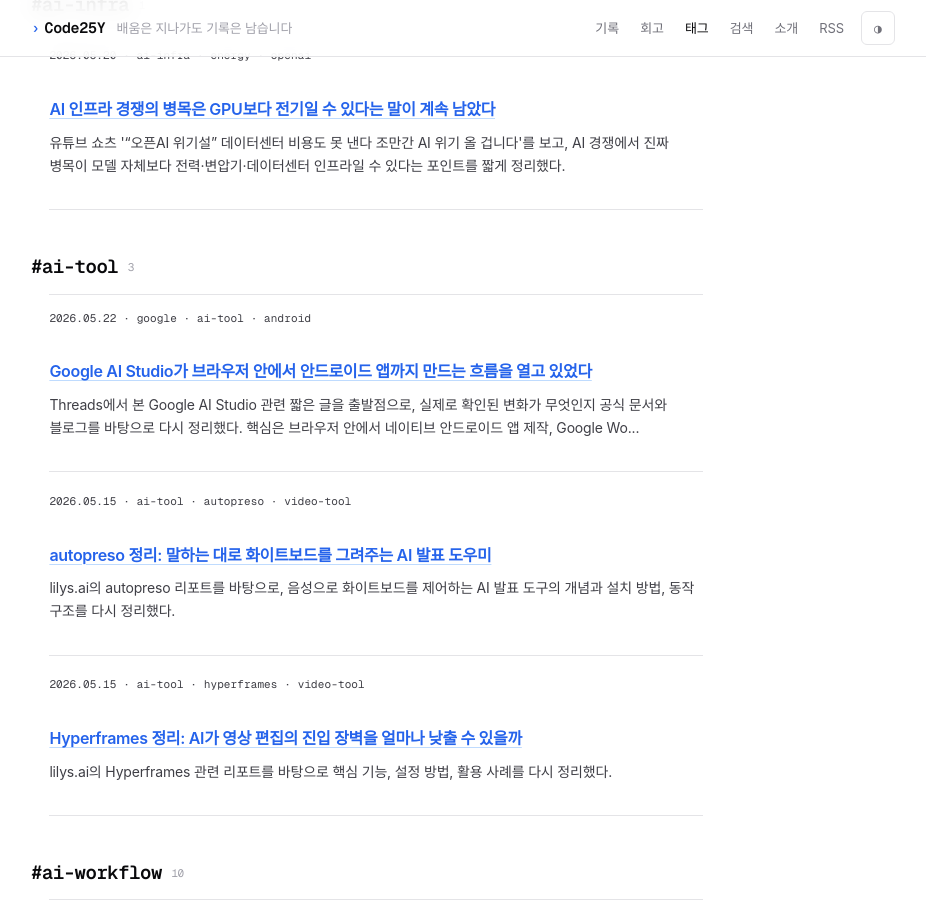
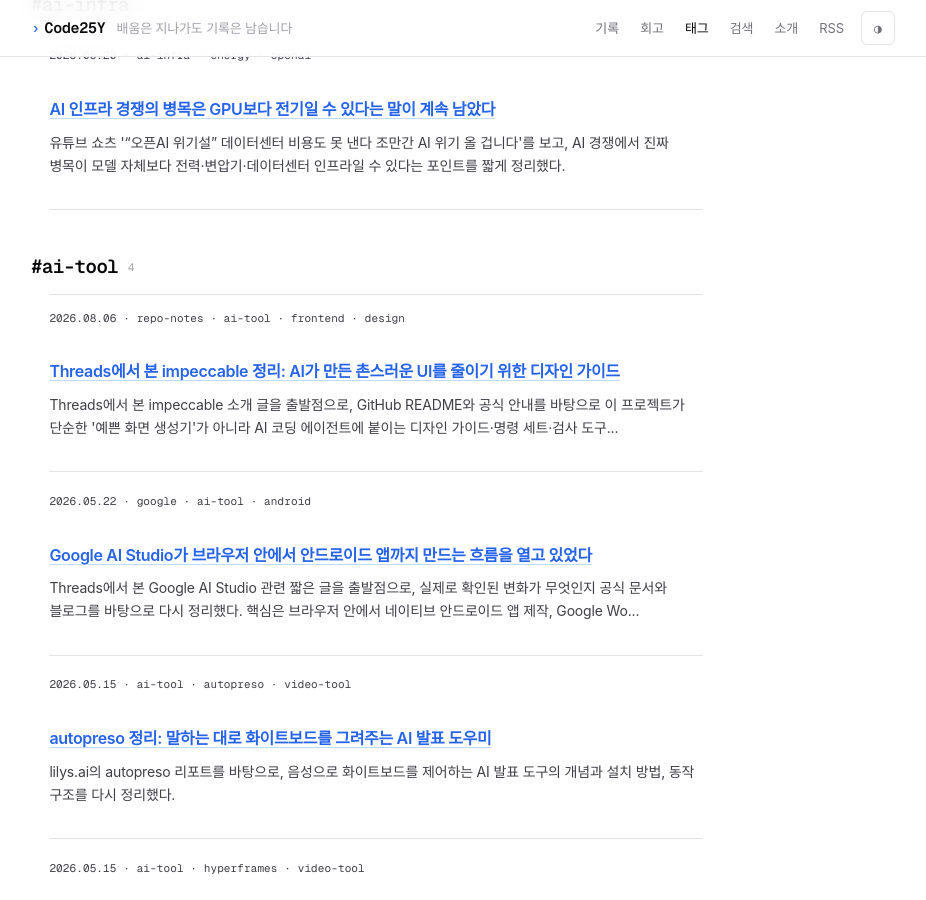
Before and after one commit to songseungyul/Code25Y, a Jekyll site: the page built from tags.md, in a window 1280 px wide and 900 px high, scrolled down 2368 px. Shown: the whole window, without its empty margins (177-1103 px from the left). Built offline with Jekyll 4.4.1, drawn with Linux system fonts in a browser that asks for light colours; some web fonts are replaced; some of the changed text lies outside the part shown.

Commit message:
fix: align impeccable post front matter with current conventions
The post landed with the pre-consolidation shape: `categories: [study, notes]`
and no tags. That gave it a `/study/notes/...` URL unlike the other 31 posts,
left it without tag chips in the home log, and kept it out of the tag index.

Collapse to a single `study` category and add tags (repo-notes, ai-tool,
frontend, design). URL becomes /study/2026/08/06/....

Co-Authored-By: Claude Opus 5 (1M context) <noreply@anthropic.com>

```diff
--- a/_posts/2026-08-06-impeccable-ai-frontend-design-notes.md
+++ b/_posts/2026-08-06-impeccable-ai-frontend-design-notes.md
@@ -2,7 +2,8 @@
 layout: post
 title: "Threads에서 본 impeccable 정리: AI가 만든 촌스러운 UI를 줄이기 위한 디자인 가이드"
 date: 2026-08-06 01:43:40 +0900
-categories: [study, notes]
+categories: [study]
+tags: [repo-notes, ai-tool, frontend, design]
 excerpt: "Threads에서 본 impeccable 소개 글을 출발점으로, GitHub README와 공식 안내를 바탕으로 이 프로젝트가 단순한 '예쁜 화면 생성기'가 아니라 AI 코딩 에이전트에 붙이는 디자인 가이드·명령 세트·검사 도구라는 점을 다시 정리했다."
 ---
 
```
